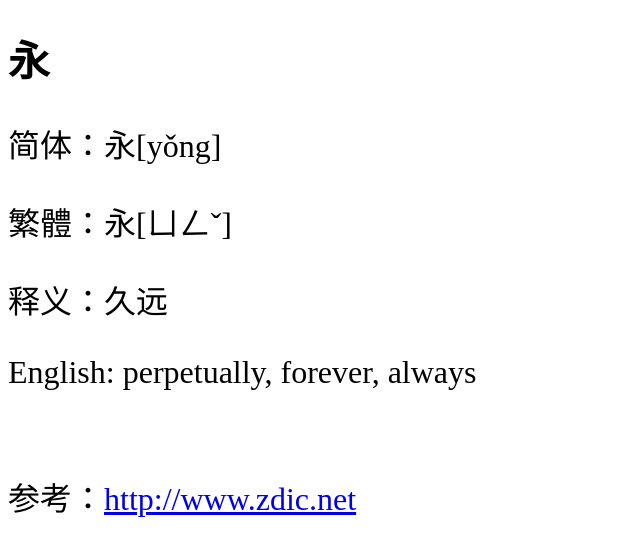
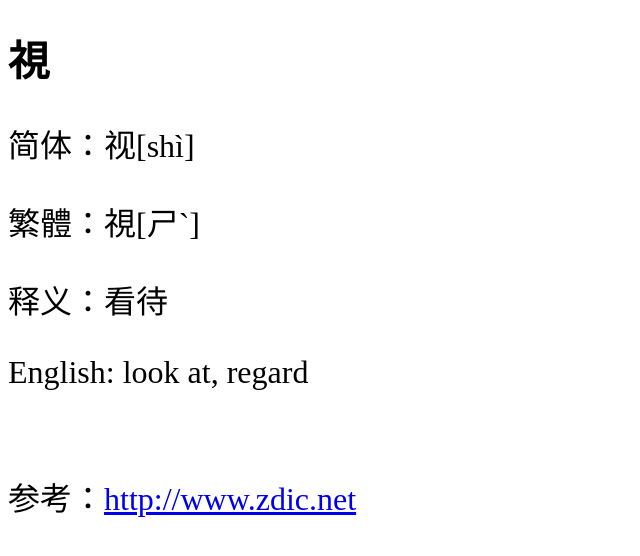
Before and after one commit to shengzhe/livecalligraphy, a Jekyll site: the page built from _posts/2012-08-31-LanTing-273.html, in a window 1280 px wide. Shown: the top 556 px of the page, without its empty margins (0-640 px from the left). Built offline with Jekyll 4.4.1, drawn with Linux system fonts in a browser that asks for light colours; Markdown is read by kramdown in place of the engine named in the settings.

Commit message:
Update 2012-08-31-LanTing-273.html

```diff
--- a/_posts/2012-08-31-LanTing-273.html
+++ b/_posts/2012-08-31-LanTing-273.html
@@ -1,11 +1,11 @@
 ---
 layout: default
-title: 兰亭集序第1个字 (1st character of Lan Ting)
+title: 兰亭集序第273个字 (273rd character of Lan Ting)
 ---
-<h1>永</h1>
-<p>简体：永[yǒng]</p>
-<p>繁體：永[ㄩㄥˇ]</p>
-<p>释义：久远</p>
-<p>English: perpetually, forever, always</p>
+<h1>視</h1>
+<p>简体：视[shì]</p>
+<p>繁體：視[ㄕˋ]</p>
+<p>释义：看待</p>
+<p>English: look at, regard</p>
 <br/>
-<p>参考：<a href="http://www.zdic.net/zd/zi/ZdicE6ZdicB0ZdicB8.htm">http://www.zdic.net</a></p>
+<p>参考：<a href="http://www.zdic.net/z/24/js/89C6.htm">http://www.zdic.net</a></p>
```
